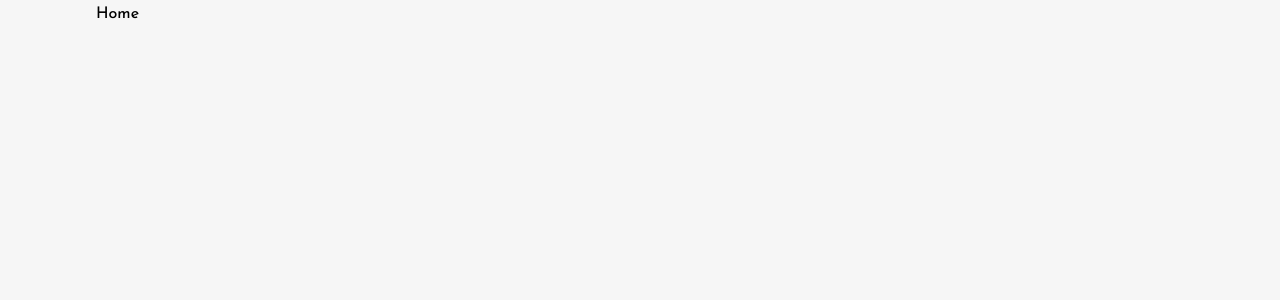
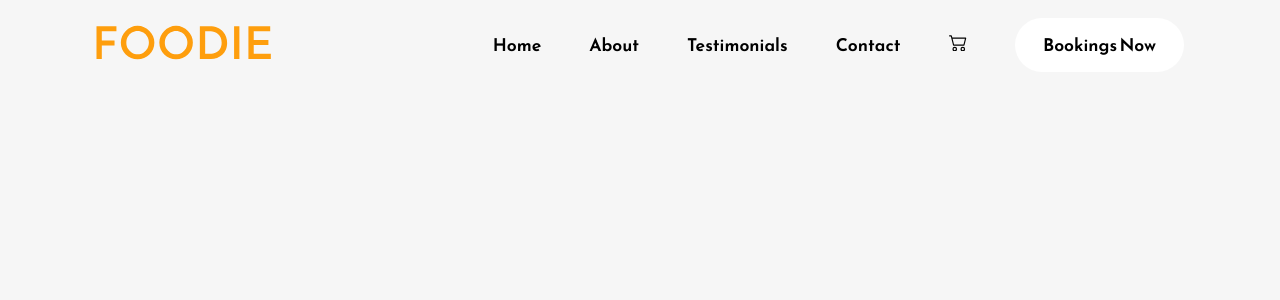
Before and after one commit to johnpmeyer/WeddingWebsite, a React (Create React App) app in the folder weddding_website/: page / in a window 1280 px wide. Shown: the top 300 px of the page. Built offline with nearby package versions, Linux system fonts and the light colour scheme.

Commit message:
Functioning Navbar Commit

```diff
--- a/weddding_website/src/components/Home.js
+++ b/weddding_website/src/components/Home.js
@@ -1,9 +1,10 @@
 import React from 'react';
+import Navbar from './Navbar';
 
 const Home = () => {
   return (
-    <div>
-      Home
+    <div className="home-container">
+      <Navbar/>
     </div>
   )
 }
--- a/weddding_website/src/components/Navbar.js
+++ b/weddding_website/src/components/Navbar.js
@@ -1,4 +1,4 @@
-import React from 'react';
+import React, {useState} from 'react';
 import Logo from "../assets/Logo.svg";
 import { BsCart2 } from "react-icons/bs";
 import { HiOutlineBars3 } from "react-icons/hi2";
@@ -11,11 +11,10 @@
     ListItemText
 } from "@mui/material";
 import HomeIcon from "@mui/icons-material/Home";
-import InfoIcon from "@mui/icons-material/info";
+import InfoIcon from "@mui/icons-material/Info";
 import CommentRoundedIcon from "@mui/icons-material/CommentRounded";
-import PhoneRoundedIcon from "mui/icons-material/PhoneRounded";
-import ShoppingCartRoundedIcon from "mui/icons-material/ShoppingCartrounded";
-import { ShoppingCartRounded } from '@mui/icons-material';
+import PhoneRoundedIcon from "@mui/icons-material/PhoneRounded";
+import ShoppingCartRoundedIcon from "@mui/icons-material/ShoppingCartRounded";
 
 
 const Navbar = () => {
@@ -45,7 +44,26 @@
 
     ]
 
-    return <div className="home-container"><Navbar /></div>
-}
+    return (
+    <nav>
+        <div className="nav-logo-container">
+            <img src={Logo} alt=""/>
+        </div>
+        <div className="navbar-links-container">
+            <a href = "">Home</a>
+            <a href = "">About</a>
+            <a href = "">Testimonials</a>
+            <a href = "">Contact</a>
+            <a href = "">
+                <BsCart2 className="navbar-cart-icon"/>
+            </a>
+            <button className ="primary-button">Bookings Now</button>
+        </div>
+        <div className="navbar-menu-container">
+            <HiOutlineBars3 onClick={() => setOpenMenu(true)}/>
+        </div>
+    </nav>
+    );
+};
 
 export default Navbar
```
